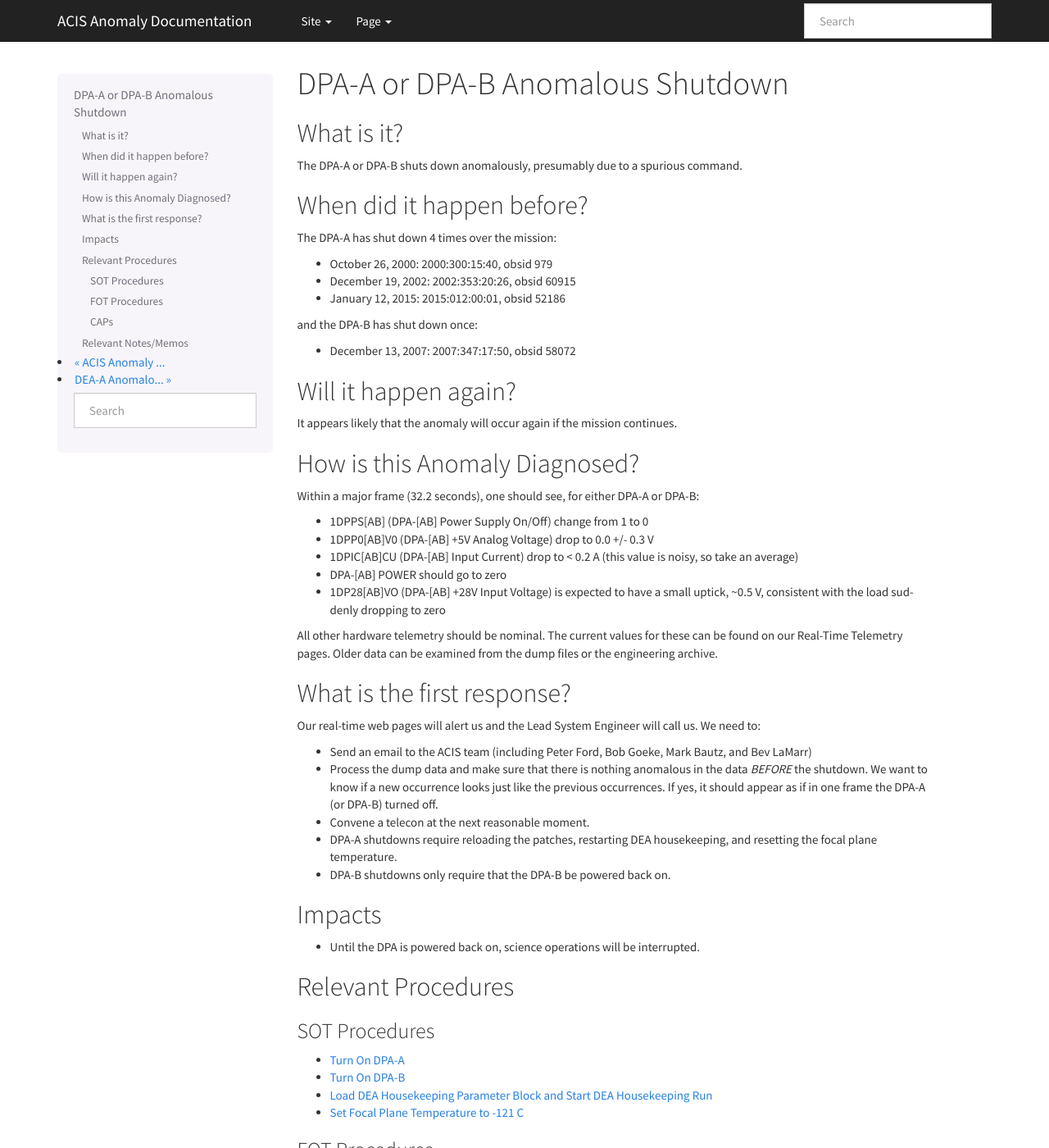
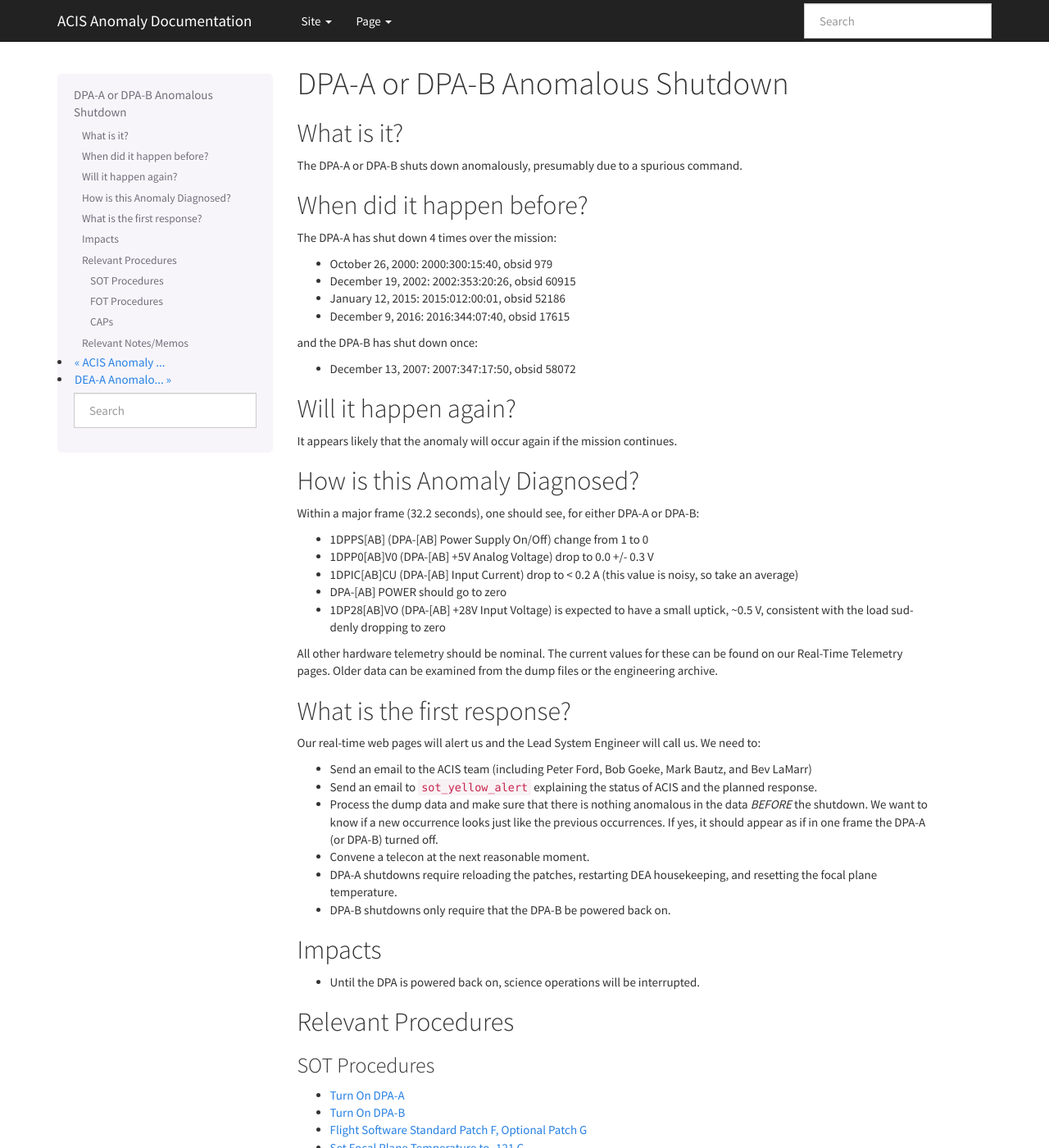
Before and after one commit to acisops/acis_anomaly_pages, a Sphinx documentation site: the page built from source/dpa_shutdown.rst, in a window 1280 px wide and 1400 px high. Shown: the whole window at 82% size. Built offline with Sphinx 7.4.7, drawn with Linux system fonts in a browser that asks for light colours; some of the changed text lies outside the part shown.

Commit message:
Add in new date of latest DPA-A shutdown. Remove DEA housekeeping et al procedure and replace it with patch loading procedure (which also does it). Add in a note about notifying sot_yellow_alert.

```diff
--- a/source/dpa_shutdown.rst
+++ b/source/dpa_shutdown.rst
@@ -16,6 +16,7 @@ The DPA-A has shut down 4 times over the mission:
 * October 26, 2000: 2000:300:15:40, obsid 979
 * December 19, 2002: 2002:353:20:26, obsid 60915
 * January 12, 2015: 2015:012:00:01, obsid 52186
+* December 9, 2016: 2016:344:07:40, obsid 17615
 
 and the DPA-B has shut down once:
 
@@ -48,6 +49,7 @@ What is the first response?
 Our real-time web pages will alert us and the Lead System Engineer will call us. We need to:
 
 * Send an email to the ACIS team (including Peter Ford, Bob Goeke, Mark Bautz, and Bev LaMarr)
+* Send an email to ``sot_yellow_alert`` explaining the status of ACIS and the planned response.
 * Process the dump data and make sure that there is nothing anomalous in the data *BEFORE*
   the shutdown. We want to know if a new occurrence looks just like the previous occurrences.
   If yes, it should appear as if in one frame the DPA-A (or DPA-B) turned off.
@@ -70,6 +72,9 @@ Relevant Procedures
 .. |dpab_on| replace:: ``SOP_ACIS_DPAB_ON``
 .. _dpab_on: http://occweb.cfa.harvard.edu/occweb/FOT/configuration/procedures/SOP/SOP_ACIS_DPAB_ON.pdf
 
+.. |stdfoptg| replace:: ``SOP_ACIS_SW_STDFOPTG``
+.. _stdfoptg: http://occweb.cfa.harvard.edu/occweb/FOT/configuration/procedures/SOP/SOP_ACIS_SW_STDFOPTG.pdf
+
 .. |fptemp_121| replace:: ``SOT_SI_SET_ACIS_FP_TEMP_TO_M121C``
 .. _fptemp_121: http://occweb.cfa.harvard.edu/occweb/FOT/configuration/procedures/SOP/SOP_SI_SET_ACIS_FP_TEMP_TO_M121C.pdf
 
@@ -78,7 +83,7 @@ SOT Procedures
 
 * `Turn On DPA-A <http://cxc.cfa.harvard.edu/acis/cmd_seq/dpaa_on.pdf>`_
 * `Turn On DPA-B <http://cxc.cfa.harvard.edu/acis/cmd_seq/dpab_on.pdf>`_
-* `Load DEA Housekeeping Parameter Block and Start DEA Housekeeping Run <http://cxc.cfa.harvard.edu/acis/cmd_seq/dea_hkp.pdf>`_
+* `Flight Software Standard Patch F, Optional Patch G <http://cxc.cfa.harvard.edu/acis/cmd_seq/sw_stdfoptg.pdf>`_
 * `Set Focal Plane Temperature to -121 C <http://cxc.cfa.harvard.edu/acis/cmd_seq/setfp_m121.pdf>`_
 
 FOT Procedures
```
Also changed, not shown: other parts of source/dpa_shutdown.rst (+2 -0 lines).
